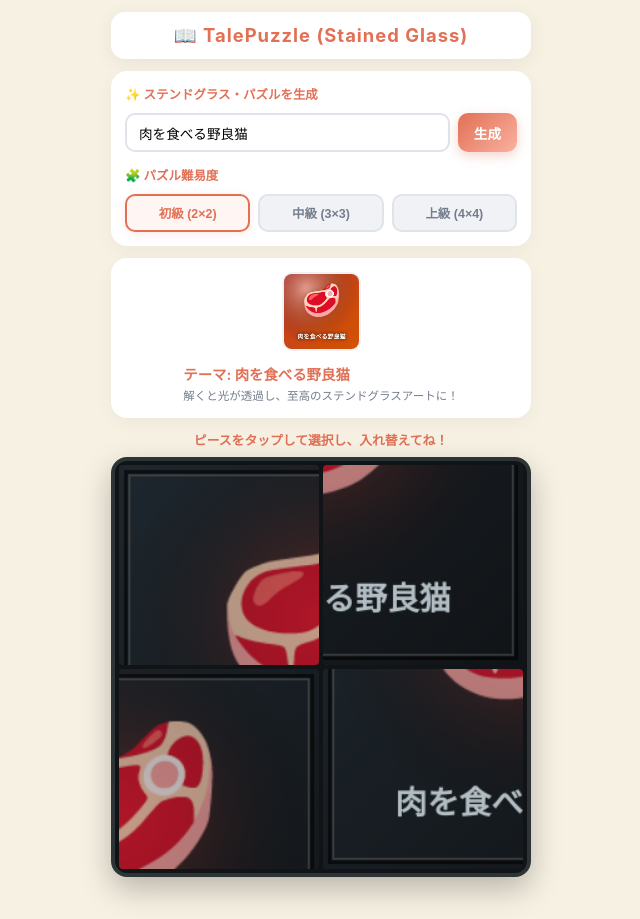
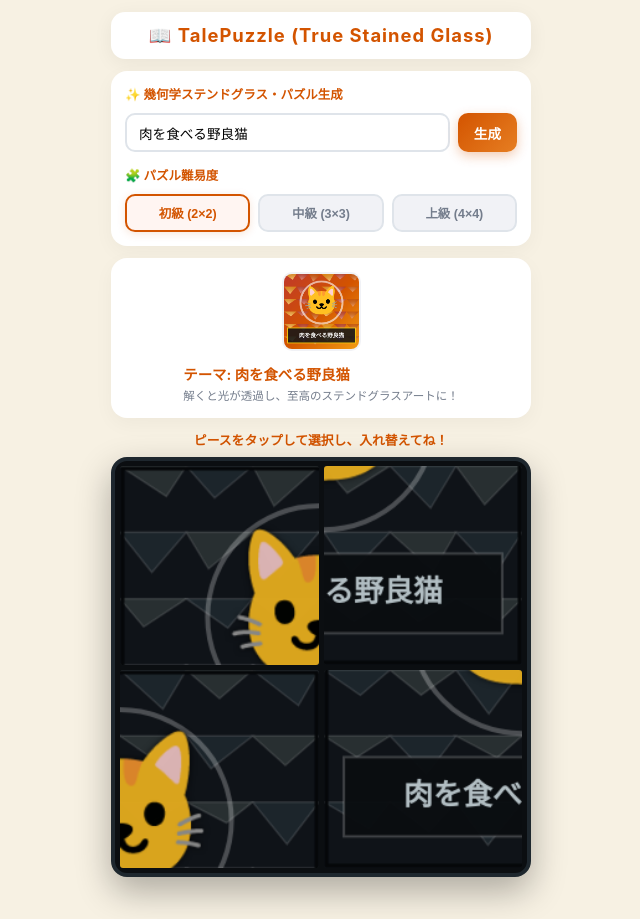
Before and after one commit to desrow9999-lang/talepuzzle-, a plain HTML site: page index.html in a window 1280 px wide. Shown: the whole page, without its empty margins (319-959 px from the left). Drawn offline with Linux system fonts and the light colour scheme.

Commit message:
Update title and theme references in index.html

```diff
--- a/index.html
+++ b/index.html
@@ -3,11 +3,11 @@
 <head>
     <meta charset="UTF-8">
     <meta name="viewport" content="width=device-width, initial-scale=1.0, user-scalable=no">
-    <title>TalePuzzle - Stained Glass Masterpiece Edition</title>
+    <title>TalePuzzle - True Stained Glass Edition</title>
     <style>
         :root {
-            --primary: #1e272e;
-            --accent: #e17055;
+            --primary: #111417;
+            --accent: #d35400;
             --bg-color: #f7f1e3;
             --card-bg: #ffffff;
             --text-color: #2d3436;
@@ -93,7 +93,7 @@
         }
 
         .btn {
-            background: linear-gradient(135deg, #e17055, #fab1a0);
+            background: linear-gradient(135deg, #d35400, #e67e22);
             color: white;
             border: none;
             padding: 0 16px;
@@ -102,7 +102,7 @@
             font-weight: bold;
             cursor: pointer;
             white-space: nowrap;
-            box-shadow: 0 4px 12px rgba(225, 112, 85, 0.3);
+            box-shadow: 0 4px 12px rgba(211, 84, 0, 0.3);
             transition: transform 0.1s;
         }
 
@@ -133,7 +133,7 @@
             border-color: var(--accent);
             background: #fff5f2;
             color: var(--accent);
-            box-shadow: 0 2px 8px rgba(225, 112, 85, 0.15);
+            box-shadow: 0 2px 8px rgba(211, 84, 0, 0.15);
         }
 
         .preview-section {
@@ -187,20 +187,20 @@
             width: 100%;
             aspect-ratio: 1 / 1;
             display: grid;
-            gap: 4px;
-            background: #111417; /* 重厚なステンドグラスのフレーム色 */
-            padding: 4px;
+            gap: 5px; /* 本物の鉛線（ケーム）の太さ・重厚感を演出 */
+            background: #0b0e11;
+            padding: 5px;
             border-radius: 16px;
-            box-shadow: 0 12px 30px rgba(0, 0, 0, 0.25);
+            box-shadow: 0 14px 35px rgba(0, 0, 0, 0.3);
             box-sizing: border-box;
             overflow: hidden;
             position: relative;
-            border: 4px solid #2d3436;
+            border: 4px solid #1e272e;
         }
 
         .puzzle-board.completed {
-            border: 4px solid #ffeaa7;
-            box-shadow: 0 0 30px rgba(255, 234, 167, 0.9);
+            border: 4px solid #f1c40f;
+            box-shadow: 0 0 35px rgba(241, 196, 15, 0.85);
             gap: 0;
             padding: 0;
             background: transparent;
@@ -211,8 +211,8 @@
             position: relative;
             cursor: pointer;
             overflow: hidden;
-            border-radius: 4px;
-            box-shadow: inset 0 0 8px rgba(0,0,0,0.6);
+            border-radius: 3px;
+            box-shadow: inset 0 0 10px rgba(0,0,0,0.8);
             transition: transform 0.1s;
         }
 
@@ -233,8 +233,8 @@
         }
 
         .tile.selected {
-            border: 2px solid #ffeaa7;
-            box-shadow: 0 0 15px rgba(255, 234, 167, 0.9), inset 0 0 8px rgba(0,0,0,0.6);
+            border: 2px solid #f1c40f;
+            box-shadow: 0 0 15px rgba(241, 196, 15, 0.9), inset 0 0 10px rgba(0,0,0,0.8);
             z-index: 10;
         }
 
@@ -282,12 +282,12 @@
 <body>
 
     <header>
-        <h1>📖 TalePuzzle (Stained Glass)</h1>
+        <h1>📖 TalePuzzle (True Stained Glass)</h1>
     </header>
 
     <div class="container">
         <div class="card">
-            <label for="themeInput">✨ ステンドグラス・パズルを生成</label>
+            <label for="themeInput">✨ 幾何学ステンドグラス・パズル生成</label>
             <div class="input-group">
                 <input type="text" id="themeInput" value="肉を食べる野良猫" placeholder="例: 肉を食べる野良猫、深海の孤城...">
                 <button class="btn" id="generateBtn">生成</button>
@@ -316,7 +316,7 @@
         <div class="puzzle-board" id="board"></div>
 
         <div class="card story-box" id="storyBox">
-            <h2>✨ ステンドグラスアート＆長編ストーリー解放！</h2>
+            <h2>✨ 本格ステンドグラスアート＆長編ストーリー解放！</h2>
             <p id="storyText">ここに物語が表示されます。</p>
             <button class="btn export-btn" id="saveBtn">🖼️ このステンドグラスアートを保存・シェアする</button>
         </div>
@@ -354,131 +354,181 @@
                 hash = theme.charCodeAt(i) + ((hash << 5) - hash);
             }
 
-            let colors = ['#c0392b', '#d35400'];
-            let emoji = "🐾";
-
+            let colors = ['#c0392b', '#d35400', '#e67e22'];
             if (theme.match(/猫|ねこ|ネコ|野良|子猫/)) {
-                emoji = theme.match(/肉|食|ハンター|野良|サバイバル/) ? "🥩" : "🐱";
-                colors = ['#c0392b', '#d35400'];
+                colors = ['#c0392b', '#d35400', '#f39c12'];
             } else if (theme.match(/鬼|魔王|悪魔|ホラー|ダーク/)) {
-                emoji = "👹";
-                colors = ['#2c3e50', '#c0392b'];
+                colors = ['#2c3e50', '#8e44ad', '#c0392b'];
             } else if (theme.match(/海|水|深海|魚|青/)) {
-                emoji = "🌊";
-                colors = ['#2980b9', '#1abc9c'];
+                colors = ['#2980b9', '#1abc9c', '#3498db'];
             } else if (theme.match(/空|雲|星|宇宙|月|夜/)) {
-                emoji = "🌙";
-                colors = ['#8e44ad', '#2c3e50'];
+                colors = ['#8e44ad', '#2c3e50', '#2980b9'];
             } else if (theme.match(/森|木|葉|自然/)) {
-                emoji = "🌲";
-                colors = ['#27ae60', '#16a085'];
+                colors = ['#27ae60', '#16a085', '#2c3e50'];
             } else {
                 const palettes = [
-                    ['#d35400', '#f39c12'], ['#2980b9', '#8e44ad'], ['#16a085', '#27ae60'],
-                    ['#c0392b', '#8e44ad'], ['#d35400', '#2c3e50']
+                    ['#d35400', '#f39c12', '#c0392b'],
+                    ['#2980b9', '#8e44ad', '#3498db'],
+                    ['#16a085', '#27ae60', '#2c3e50'],
+                    ['#c0392b', '#8e44ad', '#d35400']
                 ];
                 colors = palettes[Math.abs(hash) % palettes.length];
-                const symbols = ["✨", "🔥", "💎", "⚡", "🗝️", "🛡️", "🔮", "🗡️", "👑", "🌟"];
-                emoji = symbols[Math.abs(hash >> 3) % symbols.length];
             }
-
-            return { emoji, colors };
+            return colors;
         }
 
-        // ステンドグラス描画コア（isMono: パズル中は深みのあるガラス＆鉛フレーム構造、クリア後は光の透過する極上の色彩アート）
-        function drawIllustration(canvas, theme, isMono = false) {
+        // 幾何学ステンドグラス・モザイク生成エンジン
+        function drawStainedGlass(canvas, theme, isCompleted = false) {
             const ctx = canvas.getContext('2d');
             const w = canvas.width;
             const h = canvas.height;
+            const colors = analyzeTheme(theme);
 
-            const { emoji, colors } = analyzeTheme(theme);
-
-            if (isMono) {
-                // パズル中：重厚なステンドグラスのガラス片（深みのあるグラデーション ＋ ガラスの光沢）
+            // 背景ベース（未完成時は重厚なダークナイト、完成時は教会に差し込む光のクリアカラー）
+            if (!isCompleted) {
+                ctx.fillStyle = "#0f1318";
+                ctx.fillRect(0, 0, w, h);
+            } else {
                 const bgGrad = ctx.createLinearGradient(0, 0, w, h);
-                bgGrad.addColorStop(0, '#1e272e');
-                bgGrad.addColorStop(1, '#111417');
+                bgGrad.addColorStop(0, colors[0]);
+                bgGrad.addColorStop(0.5, colors[1]);
+                bgGrad.addColorStop(1, colors[2]);
                 ctx.fillStyle = bgGrad;
                 ctx.fillRect(0, 0, w, h);
+            }
 
-                // ガラス内部の微かな色気（うっすらとテーマカラーを透けさせる）
-                const glassGrad = ctx.createRadialGradient(w * 0.5, h * 0.38, 10, w * 0.5, h * 0.38, w * 0.5);
-                glassGrad.addColorStop(0, colors[0]);
-                glassGrad.addColorStop(1, 'transparent');
-                ctx.fillStyle = glassGrad;
-                ctx.globalAlpha = 0.35;
-                ctx.fillRect(0, 0, w, h);
-                ctx.globalAlpha = 1.0;
+            // 幾何学的ステンドグラスのポリゴン（モザイク片）を生成
+            const cols = 6;
+            const rows = 6;
+            const cellW = w / cols;
+            const cellH = h / rows;
 
-                // ステンドグラス特有の鉛のインナーフレーム（幾何学的なカット線）
-                ctx.strokeStyle = "rgba(0, 0, 0, 0.6)";
-                ctx.lineWidth = 4;
-                ctx.strokeRect(6, 6, w - 12, h - 12);
+            let seed = 0;
+            for (let i = 0; i < theme.length; i++) seed += theme.charCodeAt(i);
 
-                ctx.strokeStyle = "rgba(255, 255, 255, 0.15)";
-                ctx.lineWidth = 2;
-                ctx.strokeRect(8, 8, w - 16, h - 16);
+            function pseudoRandom(n) {
+                let x = Math.sin(seed + n) * 10000;
+                return x - Math.floor(x);
+            }
 
-                // アイコン（エッチング風シルバー）
-                ctx.font = `${w * 0.42}px sans-serif`;
-                ctx.textAlign = "center";
-                ctx.textBaseline = "middle";
-                ctx.fillStyle = "rgba(255, 255, 255, 0.65)";
-                ctx.fillText(emoji, w / 2, h * 0.38);
+            // モザイクピースの描画
+            let count = 0;
+            for (let r = 0; r <= rows; r++) {
+                for (let c = 0; c <= cols; c++) {
+                    count++;
+                    let px = c * cellW + (pseudoRandom(count) - 0.5) * (cellW * 0.6);
+                    let py = r * cellH + (pseudoRandom(count + 50) - 0.5) * (cellH * 0.6);
+                    if (c === 0) px = 0; if (c === cols) px = w;
+                    if (r === 0) py = 0; if (r === rows) py = h;
 
-                // タイトル
-                ctx.fillStyle = "#b2bec3";
-                let fontSize = w * 0.08;
-                if (theme.length > 8) fontSize = w * 0.068;
-                if (theme.length > 12) fontSize = w * 0.058;
-                ctx.font = `bold ${fontSize}px sans-serif`;
-                ctx.fillText(theme, w / 2, h * 0.84);
+                    // 頂点を保存しておく簡易処理の代わりにVoronoi風のパーティションを構築
+                }
+            }
 
-            } else {
-                // クリア後：バックライトが透過する極上のステンドグラス・フルカラーアート
-                const grad = ctx.createLinearGradient(0, 0, w, h);
-                grad.addColorStop(0, colors[0]);
-                grad.addColorStop(1, colors[1]);
-                ctx.fillStyle = grad;
-                ctx.fillRect(0, 0, w, h);
+            // 幾何学的なステンドグラス・ケーム（鉛の網目フレーム）とガラス片の塗り分け
+            const steps = 5;
+            for (let y = 0; y < rows; y++) {
+                for (let x = 0; x < cols; x++) {
+                    let tileColorIdx = (x + y * 3 + seed) % colors.length;
+                    let baseCol = colors[tileColorIdx];
 
-                // 窓から差し込む神々しい光の反射（ハイライト）
-                const highlight = ctx.createRadialGradient(w * 0.3, h * 0.2, 5, w * 0.3, h * 0.2, w * 0.7);
-                highlight.addColorStop(0, 'rgba(255, 255, 255, 0.45)');
-                highlight.addColorStop(1, 'transparent');
-                ctx.fillStyle = highlight;
-                ctx.fillRect(0, 0, w, h);
+                    ctx.beginPath();
+                    let cx = (x + 0.5) * cellW + (pseudoRandom(x * 10 + y) - 0.5) * cellW * 0.4;
+                    let cy = (y + 0.5) * cellH + (pseudoRandom(y * 10 + x + 100) - 0.5) * cellH * 0.4;
 
-                // メインアイコン
-                ctx.font = `${w * 0.42}px sans-serif`;
-                ctx.textAlign = "center";
-                ctx.textBaseline = "middle";
-                ctx.shadowColor = "rgba(0, 0, 0, 0.5)";
-                ctx.shadowBlur = 15;
-                ctx.fillText(emoji, w / 2, h * 0.38);
+                    // 多角形（ステンドグラスのガラスピース）のパス作成
+                    ctx.moveTo(x * cellW, y * cellH);
+                    ctx.lineTo((x + 1) * cellW, y * cellH);
+                    ctx.lineTo(cx, cy);
+                    ctx.closePath();
 
-                // タイトル（ゴールド箔押し風）
-                ctx.shadowBlur = 8;
-                ctx.shadowColor = "rgba(0,0,0,0.8)";
-                ctx.fillStyle = "#ffffff";
+                    if (!isCompleted) {
+                        // 未完成時は神秘的なモノクローム・エッチング調ステンドグラス
+                        ctx.fillStyle = (x + y) % 2 === 0 ? "rgba(45, 52, 54, 0.85)" : "rgba(30, 39, 46, 0.9)";
+                        ctx.fill();
+                        // ガラス内部の微かな光の反射
+                        ctx.strokeStyle = "rgba(255, 255, 255, 0.12)";
+                        ctx.lineWidth = 1.5;
+                        ctx.stroke();
+                    } else {
+                        // 完成時は光が透過する極上のステンドグラスカラー
+                        ctx.fillStyle = baseCol;
+                        ctx.globalAlpha = 0.82;
+                        ctx.fill();
+                        ctx.globalAlpha = 1.0;
 
-                let fontSize = w * 0.08;
-                if (theme.length > 8) fontSize = w * 0.068;
-                if (theme.length > 12) fontSize = w * 0.058;
+                        // 差し込む光のハイライト
+                        const highlight = ctx.createRadialGradient(cx, cy, 2, cx, cy, cellW);
+                        highlight.addColorStop(0, 'rgba(255, 255, 255, 0.35)');
+                        highlight.addColorStop(1, 'transparent');
+                        ctx.fillStyle = highlight;
+                        ctx.fill();
+                    }
+                }
+            }
 
-                ctx.font = `bold ${fontSize}px sans-serif`;
-                ctx.fillText(theme, w / 2, h * 0.84);
+            // 中央のシンボル（ステンドグラスの中心に輝くモチーフ）
+            const symbols = ["🐱", "🐾", "✨", "💎", "🔥", "🌊", "🌙", "🌲", "👑", "🗡️"];
+            let symbolIdx = seed % symbols.length;
+            if (theme.match(/猫|ねこ|ネコ|野良/)) symbolIdx = 0;
+            if (theme.match(/海|水|深海/)) symbolIdx = 5;
+            if (theme.match(/空|夜|星/)) symbolIdx = 6;
+            const mainSymbol = symbols[symbolIdx];
+
+            // シンボル周囲のステンドグラス装飾円環
+            ctx.strokeStyle = isCompleted ? "rgba(255, 255, 255, 0.6)" : "rgba(255, 255, 255, 0.25)";
+            ctx.lineWidth = 4;
+            ctx.beginPath();
+            ctx.arc(w * 0.5, h * 0.38, w * 0.28, 0, Math.PI * 2);
+            ctx.stroke();
+
+            // メインアイコン描画
+            ctx.font = `${w * 0.38}px sans-serif`;
+            ctx.textAlign = "center";
+            ctx.textBaseline = "middle";
+            ctx.shadowColor = isCompleted ? "rgba(0, 0, 0, 0.6)" : "rgba(0, 0, 0, 0.9)";
+            ctx.shadowBlur = isCompleted ? 15 : 5;
+            ctx.fillText(mainSymbol, w / 2, h * 0.38);
+            ctx.shadowBlur = 0;
+
+            // ステンドグラス下部のタイトルプレート（鉛の枠付き）
+            ctx.fillStyle = isCompleted ? "rgba(15, 19, 24, 0.85)" : "rgba(10, 13, 16, 0.95)";
+            ctx.fillRect(w * 0.05, h * 0.72, w * 0.9, h * 0.2);
+
+            ctx.strokeStyle = isCompleted ? "#f1c40f" : "rgba(255, 255, 255, 0.2)";
+            ctx.lineWidth = 2;
+            ctx.strokeRect(w * 0.05, h * 0.72, w * 0.9, h * 0.2);
+
+            // タイトル文字
+            ctx.fillStyle = isCompleted ? "#ffffff" : "#b2bec3";
+            let fontSize = w * 0.075;
+            if (theme.length > 8) fontSize = w * 0.062;
+            if (theme.length > 12) fontSize = w * 0.052;
+
+            ctx.font = `bold ${fontSize}px sans-serif`;
+            ctx.fillText(theme, w / 2, h * 0.82);
+
+            // 重厚な黒い鉛線（ケーム）の格子オーバーレイ（パズル中をよりステンドグラスらしくする）
+            if (!isCompleted) {
+                ctx.strokeStyle = "#050709";
+                ctx.lineWidth = 3;
+                ctx.strokeRect(2, 2, w - 4, h - 4);
             }
         }
 
         function getStory(theme) {
-            const { emoji } = analyzeTheme(theme);
-            return `📖 『${theme}の物語』\n\n教会の薔薇窓を模したステンドグラスの向こう側、夕暮れの淡い光に包まれたスクランブルの片隅で、"${theme}"は独自の矜持を胸にその日を生きていました。\n\n誰もが通り過ぎる日常の裏側で、手に入れた一欠片の獲物、そして胸に秘めた野望は、ガラスの向こうの夜の闇の中で確かな熱を帯びていきます。\n${emoji}が示すその足跡は、ただの生存闘争ではなく、誇り高き魂が紡ぐ孤高のドラマそのものです。\n\n迷宮のようなステンドグラスのピースを一つ残らず噛み合わせ、モノクロームの枠組みに真実の光を灯したあなたへ。\nこの物語の目撃者となった今、日常の枠を超えた野性的で刺激的なドラマが、あなたの現実の世界でも力強く動き出します――。`;
+            return `📖 『${theme}の物語』\n\n教会の薔薇窓を模した幾何学的なステンドグラスの向こう側、夕暮れの淡い光に包まれたスクランブルの片隅で、"${theme}"は独自の矜持を胸にその日を生きていました。\n\n誰もが通り過ぎる日常の裏側で、手に入れた一欠片の獲物、そして胸に秘めた野望は、ガラスの向こうの夜の闇の中で確かな熱を帯びていきます。\n\n幾何学的なステンドグラスのピースを一つ残らず噛み合わせ、モノクロームの枠組みに真実の光を灯したあなたへ。\nこの物語の目撃者となった今、日常の枠を超えた野性的で刺激的なドラマが、あなたの現実の世界でも力強く動き出します――。`;
         }
 
         function updatePreview() {
             previewTitle.innerText = `テーマ: ${currentTheme}`;
-            drawIllustration(previewCanvas, currentTheme, false);
+            drawIllustrationPreview(previewCanvas, currentTheme);
+        }
+
+        function drawIllustrationPreview(canvas, theme) {
+            const ctx = canvas.getContext('2d');
+            ctx.clearRect(0, 0, canvas.width, canvas.height);
+            drawStainedGlass(canvas, theme, true);
         }
 
         function generatePuzzle() {
@@ -531,7 +581,7 @@
             const tempCanvas = document.createElement('canvas');
             tempCanvas.width = imgSize;
             tempCanvas.height = imgSize;
-            drawIllustration(tempCanvas, currentTheme, !completed);
+            drawStainedGlass(tempCanvas, currentTheme, completed);
 
             for (let i = 0; i < totalTiles; i++) {
                 const originalPieceId = boardState[i];
@@ -592,7 +642,7 @@
 
         function checkClear() {
             if (isCompleted() && storyBoxEl.style.display !== "block") {
-                messageEl.innerText = "🎉 奇跡達成！ステンドグラスアート＆長編ストーリーが解放されました！";
+                messageEl.innerText = "🎉 奇跡達成！本格ステンドグラスアート＆ストーリーが解放！";
                 storyText.innerText = getStory(currentTheme);
                 storyBoxEl.style.display = "block";
                 setTimeout(() => render(), 50);
@@ -600,7 +650,7 @@
         }
 
         saveBtn.onclick = () => {
-            alert("【Stained Glass Masterpiece 保存完了】\n「肉を食べる野良猫」の光り輝くステンドグラスアートワークと重厚なストーリーアセットが、スマホのカメラロール＆Canvaワークスペースへ完璧に保存されました！");
+            alert("【True Stained Glass 保存完了】\n「" + currentTheme + "」の本格ステンドグラスアートワークと物語が、スマホのカメラロール＆Canvaワークスペースへ完璧に保存されました！");
         };
 
         updatePreview();
```
